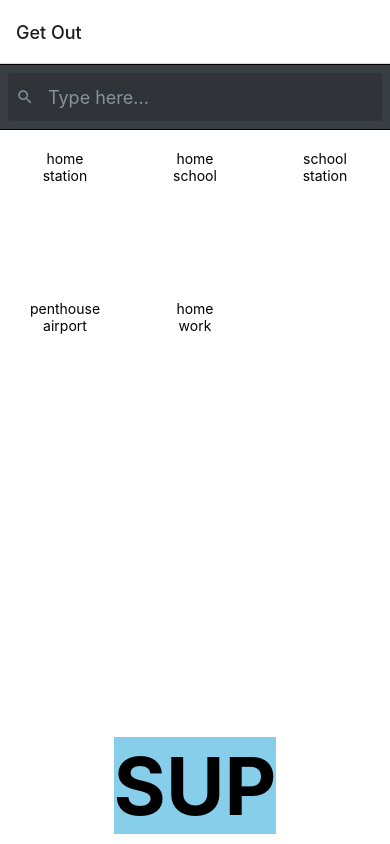
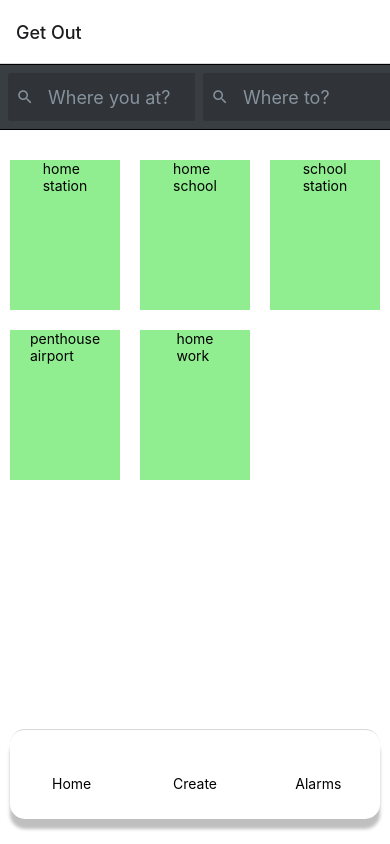
Before and after one commit to MoonWakee/LateNoMore, a React Native app: screen /Home in a window 390 px wide. Built offline with nearby package versions, Linux system fonts and the light colour scheme.

Commit message:
Modified layout, tabbar, dual searchbars

```diff
--- a/App.js
+++ b/App.js
@@ -1,20 +1,11 @@
-import { NavigationContainer } from '@react-navigation/native';
-import { createStackNavigator } from '@react-navigation/stack';
-import Home from './components/Home';
-import PlacePage from './components/PlacePage';
-import CreatePage from './components/CreatePage';
+import { NavigationContainer } from "@react-navigation/native";
+import Tabs from "./navigation/Tabs";
 
 
-const Stack = createStackNavigator();
-
 export default function App() {
-  return (
-    <NavigationContainer>
-      <Stack.Navigator>
-        <Stack.Screen name="Get Out" component={Home} />
-        <Stack.Screen name="PlacePage" component={PlacePage} />
-        <Stack.Screen name="CreatePage" component={CreatePage} />
-      </Stack.Navigator>
-    </NavigationContainer>
-  );
+    return (
+        <NavigationContainer>
+          <Tabs />
+        </NavigationContainer>
+    );
 }
--- /dev/null
+++ b/components/Alarms.js
@@ -0,0 +1,17 @@
+import { StyleSheet, Text, View } from 'react-native'
+import React from 'react'
+
+export default function Alarms() {
+  return (
+    <View style={styles.container}>
+      <Text>Alarms</Text>
+    </View>
+  )
+}
+
+const styles = StyleSheet.create({
+    container:{
+        flex: 1,
+        backgroundColor: 'white'
+    }
+})
--- a/components/CreatePage.js
+++ b/components/CreatePage.js
@@ -1,11 +1,13 @@
-import { StyleSheet, Text, View } from 'react-native'
+import { SafeAreaView, StyleSheet, Text, View } from 'react-native'
 import React from 'react'
 
 export default function CreatePage() {
   return (
+    <SafeAreaView style={{ flex: 1, backgroundColor: "white" }}>
     <View style={styles.container}>
       <Text>CreatePage</Text>
     </View>
+    </SafeAreaView>
   )
 }
 
--- a/components/Home.js
+++ b/components/Home.js
@@ -1,33 +1,33 @@
-import React, { useState } from "react";
+import React, { useMemo, useState } from "react";
 import {
-  StatusBar,
     SafeAreaView,
     StyleSheet,
-  ScrollView,
     Text,
-  TextInput,
     View,
     Platform,
-  FlatList,
     TouchableOpacity,
+    Dimensions,
+    Modal,
 } from "react-native";
-import { Button, SearchBar } from "@rneui/base";
+import { SearchBar } from "@rneui/base";
 import PlaceList from "./PlaceList";
 import { useNavigation } from "@react-navigation/native";
 
-
 export default function Home() {
-  const searchBarStyle = Platform.OS === "ios" ? "ios" : "Android";
-  const [search, setSearch] = useState("");
-  const updateSearch = (search) => {
-    setSearch(search);
+    const searchBarOS = Platform.OS === "ios" ? "ios" : "Android";
+    const [search1, setSearch1] = useState("");
+    const [search2, setSearch2] = useState("");
+    const updateSearch1 = (search1) => {
+        setSearch1(search1);
+    };
+    const updateSearch2 = (search2) => {
+        setSearch2(search2);
     };
 
     const navigation = useNavigation();
-
     const goToCreate = () => {
-    navigation.navigate("CreatePage")
-  }
+        navigation.navigate("CreatePage");
+    };
 
     const [placeData, setPlaceData] = useState([
         { start: "home", end: "station", starred: true },
@@ -37,6 +37,19 @@ export default function Home() {
         { start: "home", end: "work", starred: false },
     ]);
 
+    const filteredPlaceData = useMemo(() => {
+        if (search1 || search2) {
+            return placeData.filter((place) => {
+                return (
+                    place.start.toLowerCase().includes(search1.toLowerCase()) &&
+                    place.end.toLowerCase().includes(search2.toLowerCase())
+                );
+            });
+        } else {
+            return placeData;
+        }
+    }, [placeData, search1, search2]);
+
     const addPlaceData = () => {
         const newItem = { start: "new start", end: "new end", starred: false };
         console.log("added");
@@ -44,27 +57,51 @@ export default function Home() {
     };
 
     return (
-    <SafeAreaView style={{ flex: 1, backgroundColor: 'white' }}>
+        <SafeAreaView style={{ flex: 1, backgroundColor: "white" }}>
+            <View style={{ flexDirection: "row" }}>
+                <View style={styles.rowView}>
                     <SearchBar
-        platform={searchBarStyle}
-        placeholder="Type here..."
-        onChangeText={updateSearch}
-        value={search}
+                        style={styles.searchBarStyle}
+                        platform={searchBarOS}
+                        placeholder="Where you at?"
+                        onChangeText={updateSearch1}
+                        value={search1}
                     />
-      <PlaceList style={styles.folderView} placeData={placeData} />
-      <View style={styles.bottomView}>
-      {/* onPress={addPlaceData} was added below to add to data*/}
+                </View>
+                <View style={styles.rowView}>
+                    <SearchBar
+                        style={styles.searchBarStyle}
+                        platform={searchBarOS}
+                        placeholder="Where to?"
+                        onChangeText={updateSearch2}
+                        value={search2}
+                    />
+                </View>
+            </View>
+            <PlaceList
+                style={styles.folderView}
+                placeData={filteredPlaceData}
+            />
+            {/* <View style={styles.bottomView}>
                 <TouchableOpacity onPress={goToCreate}>
                     <View>
                         <Text style={styles.button}>SUP</Text>
                     </View>
                 </TouchableOpacity>
-      </View>
+
+            </View> */}
         </SafeAreaView>
     );
 }
 
 const styles = StyleSheet.create({
+    rowView: {
+        width: Dimensions.get("window").width / 2,
+        flexDirection: "row",
+    },
+    searchBarStyle: {
+        flex: 1,
+    },
     folderView: {
         flex: 1,
         alignItems: "center",
--- a/components/Place.js
+++ b/components/Place.js
@@ -16,8 +16,8 @@ const goToPlacePage = () => {
     navigation.navigate('PlacePage', {start, end, starred})
 }
   return (
-    <TouchableOpacity onPress={goToPlacePage}>
-      <View style={styles.container}>
+    <TouchableOpacity onPress={goToPlacePage} style={styles.container}>
+      <View >
         <Text>{start}</Text>
         <Text>{end}</Text>
         <Text>{starred}</Text>
@@ -28,9 +28,10 @@ const goToPlacePage = () => {
 
 const styles = StyleSheet.create({
   container: {
-    backgroundColor: "white",
+    backgroundColor: "lightgreen",
+    margin: 10,
     height: 150,
-    width: Dimensions.get("window").width / 3,
+    width: (Dimensions.get("window").width - 60) / 3,
     alignItems: "center",
   },
 });
--- a/components/PlacePage.js
+++ b/components/PlacePage.js
@@ -1,21 +1,29 @@
-import { StyleSheet, Text, View } from 'react-native'
-import React from 'react'
+import { StyleSheet, Text, View } from "react-native";
+import React, { useEffect } from "react";
+import { useNavigation } from "@react-navigation/native";
 
-export default function PlacePage({route}) {
+export default function PlacePage({ route }) {
+    const { start, end, starred } = route.params;
+    const navigation = useNavigation();
 
-    const {start, end, starred} = route.params;
+    useEffect(() => {
+        navigation.setOptions({
+            headerTitle: start + "-->" + end,
+        });
+    }, [navigation, start, end]);
+
     return (
         <View style={styles.container}>
             <Text>{start}</Text>
             <Text>{end}</Text>
             <Text>{start}</Text>
         </View>
-  )
+    );
 }
 
 const styles = StyleSheet.create({
     container: {
         flex: 1,
-        backgroundColor: 'white'
-    }
-})
+        backgroundColor: "white",
+    },
+});
--- /dev/null
+++ b/navigation/Tabs.js
@@ -0,0 +1,102 @@
+import { createStackNavigator } from "@react-navigation/stack";
+import { createBottomTabNavigator } from "@react-navigation/bottom-tabs";
+import Home from "../components/Home";
+import Alarms from "../components/Alarms";
+import PlacePage from "../components/PlacePage";
+import CreatePage from "../components/CreatePage";
+import { Image, StyleSheet, Text, TouchableOpacity, View } from "react-native";
+import { Icon } from "@rneui/base";
+
+const Stack = createStackNavigator();
+const Tab = createBottomTabNavigator();
+const customHeaderBackButton = ({ onPress }) => (
+    <TouchableOpacity onPress={onPress} style={{ marginLeft: 24 }}>
+        <Icon name="arrow-back" size={24} />
+    </TouchableOpacity>
+);
+
+function HomeStack() {
+    return (
+        <Stack.Navigator
+            screenOptions={{
+                headerBackTitleVisible: false,
+                animation: "slide_from_right",
+                headerStyle: {
+                    backgroundColor: "#ffffff",
+                },
+                headerLeft: customHeaderBackButton,
+            }}
+        >
+            <Stack.Screen
+                name="Home"
+                component={Home}
+                options={{ headerLeft: false, headerTitle: "Get Out" }}
+            />
+            <Stack.Screen name="PlacePage" component={PlacePage} />
+            {/* <Stack.Screen name="CreatePage" component={CreatePage} /> */}
+        </Stack.Navigator>
+    );
+}
+
+export default function Tabs() {
+    return (
+        <Tab.Navigator
+            screenOptions={{
+                tabBarShowLabel: false,
+                tabBarIcon: () => null,
+                tabBarStyle: {
+                    position: "absolute",
+                    bottom: 25,
+                    marginLeft: 10,
+                    marginRight: 10,
+                    elevation: 0,
+                    backgroundColor: "white",
+                    borderRadius: 15,
+                    height: 90,
+                    ...styles.shadow,
+                },
+            }}
+        >
+            <Tab.Screen
+                name="Home"
+                component={HomeStack}
+                options={{ headerShown: false,
+                tabBarIcon: ({focused}) => (
+                    <View>
+                        <Image />
+                        <Text> Home</Text>
+                    </View>
+                    )
+                }}/>
+            <Tab.Screen name="CreatePages" component={CreatePage} options={{  headerLeft: false, headerTitle: "Create Page",
+                tabBarIcon: ({focused}) => (
+                    <View>
+                        <Image />
+                        <Text> Create</Text>
+                    </View>
+                    )
+                }}/>
+            <Tab.Screen name="Alarms" component={Alarms} options={{  headerLeft: false, headerTitle: "Alarm Page",
+                tabBarIcon: ({focused}) => (
+                    <View>
+                        <Image />
+                        <Text> Alarms</Text>
+                    </View>
+                    )
+                }}/>
+        </Tab.Navigator>
+    );
+}
+
+const styles = StyleSheet.create({
+    shadow: {
+        shadowColor: "black",
+        shadowOffset: {
+            width: 0,
+            height: 10,
+        },
+        shadowOpacity: 0.25,
+        shadowRadius: 3.5,
+        elevation: 5,
+    },
+});
--- a/package.json
+++ b/package.json
@@ -10,6 +10,7 @@
   },
   "dependencies": {
     "@react-native-community/masked-view": "^0.1.11",
+    "@react-navigation/bottom-tabs": "^6.5.7",
     "@react-navigation/native": "^6.1.6",
     "@react-navigation/stack": "^6.3.16",
     "@rneui/base": "github:react-native-elements/react-native-elements#base",
@@ -20,8 +21,9 @@
     "react-native": "0.71.8",
     "react-native-gesture-handler": "^2.11.0",
     "react-native-reanimated": "^3.2.0",
-    "react-native-safe-area-context": "^4.5.3",
-    "react-native-screens": "^3.20.0"
+    "react-native-safe-area-context": "4.5.0",
+    "react-native-screens": "~3.20.0",
+    "redux": "^4.2.1"
   },
   "devDependencies": {
     "@babel/core": "^7.20.0"
```
Also changed, not shown: 1 other file (tests, documents, lock files or other folders). Lines whose indentation alone changed are shown as unchanged.
